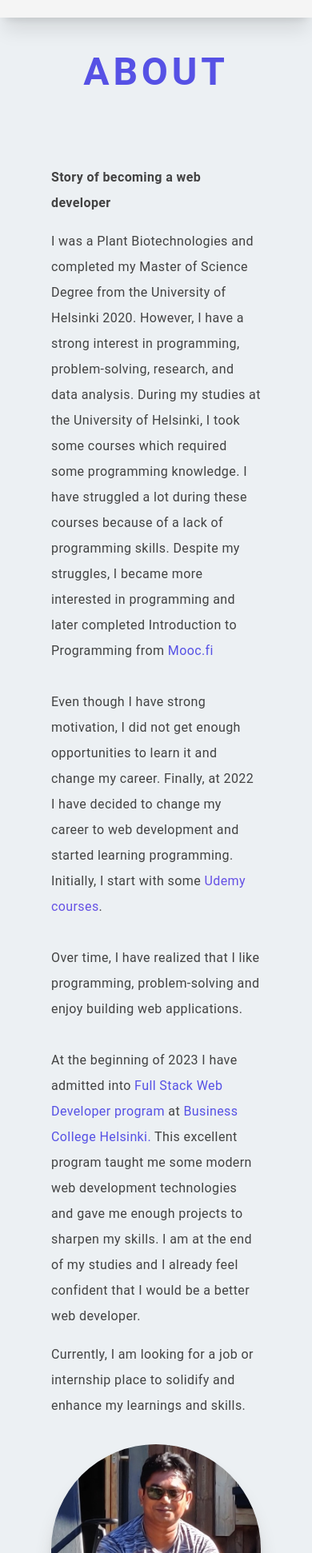
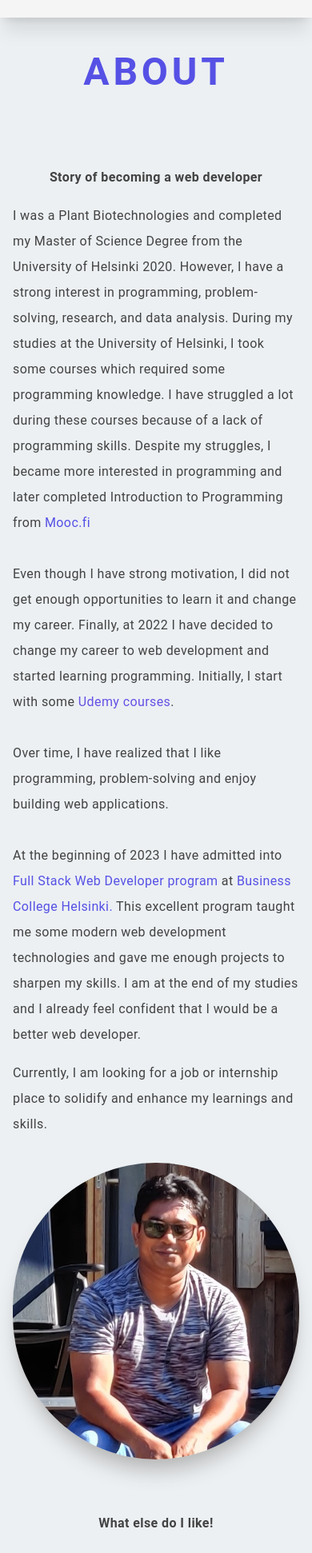
Before and after one commit to Bishwajitkuat/portfolio_next_bisso, a Next.js app: page /about in a window 390 px wide. Shown: the part 58-2000 px from the top of the page at 80% size. Built offline with nearby package versions, Linux system fonts and the light colour scheme.

Commit message:
Improved style for mobile screen size

```diff
--- a/components/about-page/about-page.tsx
+++ b/components/about-page/about-page.tsx
@@ -5,14 +5,16 @@ import React from "react";
 export default function AboutPage() {
   return (
     <div className="w-full min-h-screen flex justify-center pt-8 md:pt-12">
-      <div className="px-16">
+      <div className="px-4 md:px-16">
         <h3 className=" uppercase pb-20 text-center text-[3rem] tracking-widest text-[#5651e5]">
           About
         </h3>
         <div className="max-w-[1240px]  m-auto grid md:grid-cols-3 justify-center gap-8">
           <div className="md:col-span-2">
             <div className=" md:px-16 text-left leading-loose text-gray-800">
-              <h2>Story of becoming a web developer</h2>
+              <h2 className="text-center md:text-left">
+                Story of becoming a web developer
+              </h2>
               <p className="py-4 pt-4">
                 I was a <span className="">Plant Biotechnologies</span> and
                 completed my Master of Science Degree from the University of
@@ -88,9 +90,9 @@ export default function AboutPage() {
             alt="profile picture"
             priority={true}
           />
-          <div className=" md:px-16 text-left leading-loose text-gray-800">
-            <h2 className="pb-4">What else do I like!</h2>
-            <ul>
+          <div className="pt-8 md:col-span-2 md:px-16 text-left leading-loose text-gray-800">
+            <h2 className="text-center md:text-left">What else do I like!</h2>
+            <ul className="pt-6 ">
               <li>Playing football and cricket</li>
               <li>Watching movies and tv series</li>
               <li>Playing guiter</li>
--- a/components/contact-page/contact-page.tsx
+++ b/components/contact-page/contact-page.tsx
@@ -4,10 +4,12 @@ import ContactDetail from "./contact-detail";
 
 export default function ContactPage() {
   return (
-    <div className="w-full min-h-screen pt-8 grid justify-center md:pt-12 text-gray-800">
-      <div className="grid gap-6 max-w-[600px] min-w-[300px] md:min-w-[500px] px-8">
-        <ContactForm />
-        <ContactDetail />
+    <div className="w-full">
+      <div className=" px-4 md:px-16 pt-8 md:pt-12 max-w-[724px] mx-auto text-gray-800">
+        <div className="">
+          <ContactForm />
+          <ContactDetail />
+        </div>
       </div>
     </div>
   );
--- a/components/home-page/home-page.tsx
+++ b/components/home-page/home-page.tsx
@@ -9,10 +9,10 @@ export default function HomePage() {
     <div className=" w-full min-h-[90vh] flex text-center">
       <div className="max-w-[1240px] grid md:grid-cols-3 gap-8  mx-auto p-2 justify-center items-center">
         <div className="md:col-span-2">
-          <h1 className="py-4 text-gray-700">
+          <h1 className="pt-8 md:py-4 text-gray-700">
             Hello! I'm <span className="text-[#5651e5]">Bishwajit Das</span>
           </h1>
-          <h2 className="py-4 text-gray-700 text-3xl">
+          <h2 className="py-8 text-gray-700 text-3xl">
             A Full-Stack Web Developer
           </h2>
           <p className=" py-4 leading-loose  text-gray-700 max-w-[70%] m-auto">
--- a/components/projects-page/projects-page.tsx
+++ b/components/projects-page/projects-page.tsx
@@ -6,7 +6,7 @@ import { projects } from "@/data/project-card";
 export default function ProjectsPage() {
   return (
     <div className="w-full">
-      <div className=" px-16 pt-8 md:pt-12 max-w-[1240px] mx-auto">
+      <div className=" px-4 md:px-16 pt-8 md:pt-12 max-w-[1240px] mx-auto">
         <p className="uppercase pb-20 text-center text-[3rem] tracking-widest text-[#5651e5]">
           Projects
         </p>
--- a/components/skills-page/skills-page.tsx
+++ b/components/skills-page/skills-page.tsx
@@ -11,8 +11,8 @@ import SkillCard from "./skill-card";
 export default function SkillsPage() {
   return (
     <div className="w-full min-h-screen">
-      <div className="px-16 pt-8 md:pt-12 max-w-[1240px] mx-auto text-gray-700 font-bold  h-full">
-        <p className="uppercase pb-20 text-center text-[3rem] tracking-widest text-[#5651e5]">
+      <div className="px-4 md:px-16 pt-8 md:pt-12 max-w-[1240px] mx-auto text-gray-700 font-bold  h-full">
+        <p className="uppercase md:pb-20 text-center text-[3rem] tracking-widest text-[#5651e5]">
           Skills
         </p>
         <div className="py-8">
```
